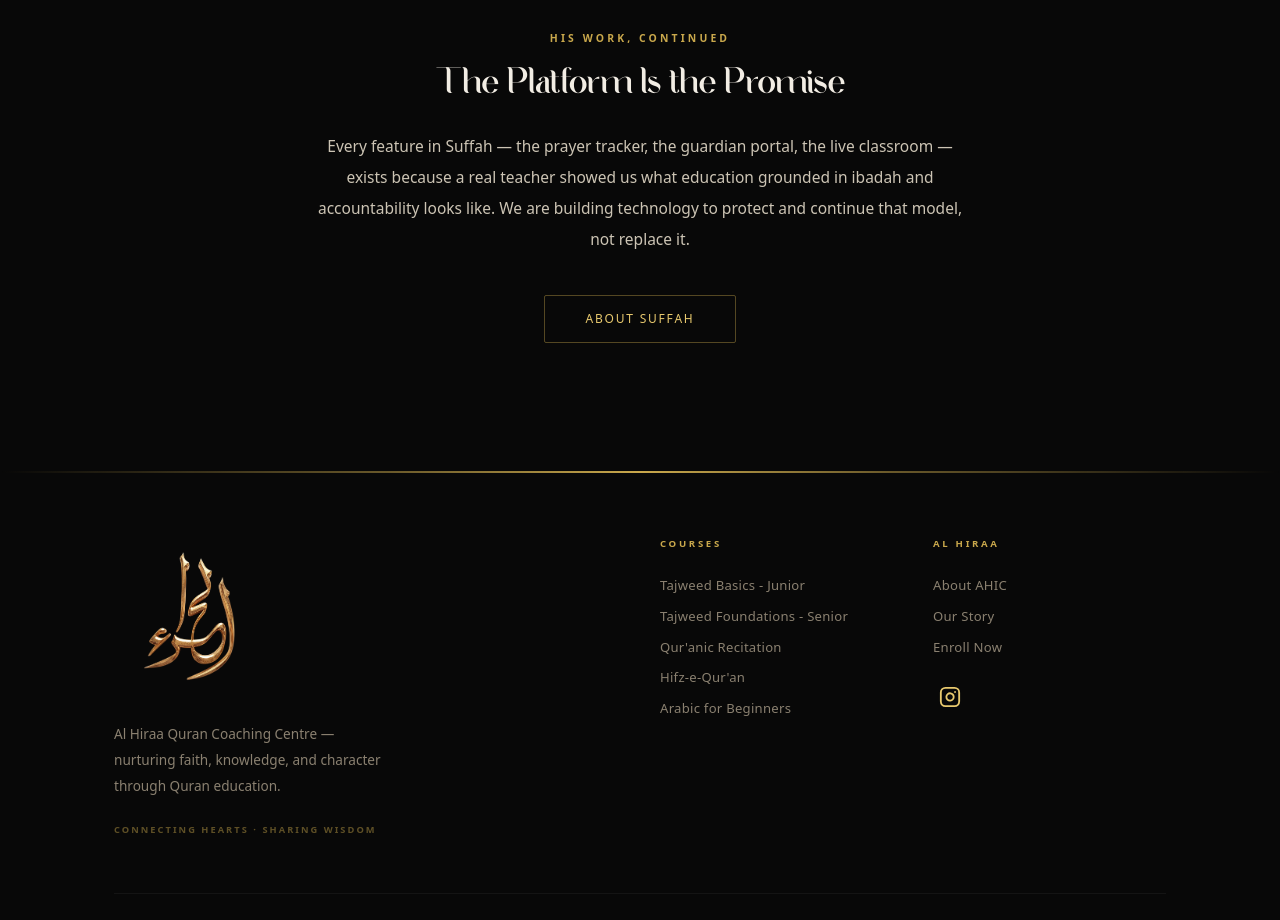
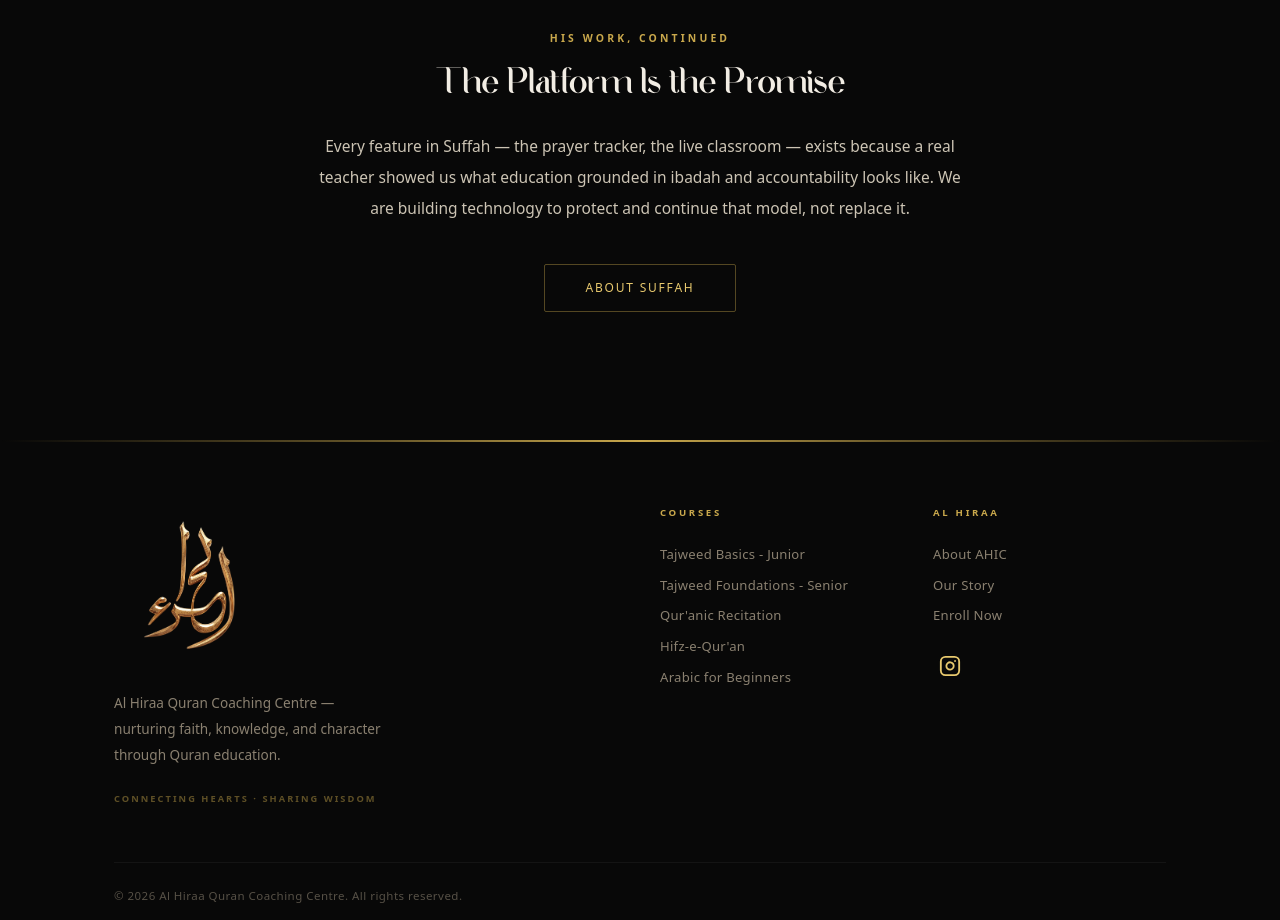
Before and after one commit to alhiraa-institute/al-hira-v2, a Next.js app: page /legacy in a window 1280 px wide. Shown: the part 1660-2580 px from the top of the page. Built offline with nearby package versions, Linux system fonts and the light colour scheme; a web font is replaced by a local one.

Commit message:
fix: remove Guardian Portal references from His Work Continued section

```diff
--- a/src/app/journey/page.js
+++ b/src/app/journey/page.js
@@ -213,7 +213,7 @@
                         The Platform Is the Promise
                     </h2>
                     <p style={{ color: "var(--text-body)", lineHeight: 2, marginBottom: "2.5rem", fontSize: ".97rem" }}>
-                        Every feature in Suffah  the Namaz Tracker, the Guardian Portal, the live classroom  exists because a real teacher showed us what education grounded in ibadah and accountability looks like. We build technology to protect and continue that model, not replace it.
+                        Every feature in Suffah — the Namaz Tracker, the live classroom — exists because a real teacher showed us what education grounded in ibadah and accountability looks like. We build technology to protect and continue that model, not replace it.
                     </p>
                     <div style={{ display: "flex", gap: "1rem", justifyContent: "center", flexWrap: "wrap" }}>
                         <Link href="/courses" className="btn-gold">Explore Our Courses</Link>
--- a/src/app/legacy/page.js
+++ b/src/app/legacy/page.js
@@ -94,7 +94,7 @@
                         The Platform Is the Promise
                     </h2>
                     <p style={{ color: "var(--text-body)", lineHeight: 2, marginBottom: "2.5rem", fontSize: ".97rem" }}>
-                        Every feature in Suffah — the prayer tracker, the guardian portal, the live classroom — exists because
+                        Every feature in Suffah — the prayer tracker, the live classroom — exists because
                         a real teacher showed us what education grounded in ibadah and accountability looks like.
                         We are building technology to protect and continue that model, not replace it.
                     </p>
```
